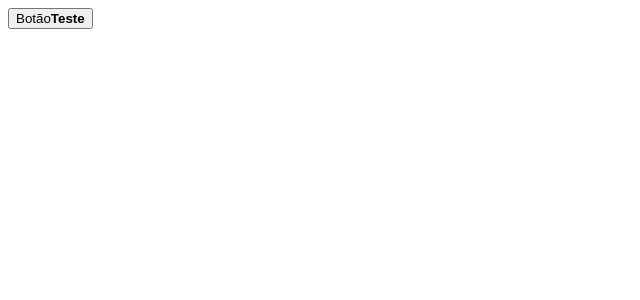
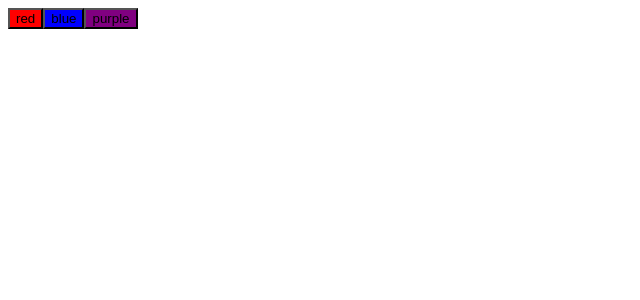
Before and after one commit to ticianacapris/NWL-4, a React (Create React App) app in the folder Aulas NWL/moveit/: page / in a window 1280 px wide. Shown: the top 300 px of the page, without its empty margins (0-640 px from the left). Built offline with nearby package versions, Linux system fonts and the light colour scheme.

Commit message:
change colors props

```diff
--- a/Aulas NWL/moveit/src/App.tsx
+++ b/Aulas NWL/moveit/src/App.tsx
@@ -3,7 +3,12 @@ import { Button } from '../src/components/Button'
 
 function App() {
   return (
-    <Button />
+    <div>
+      <Button color="red" />
+      <Button color="blue" />
+      <Button color="purple" />
+    </div>
+
   );
 }
 
--- a/Aulas NWL/moveit/src/components/Button.tsx
+++ b/Aulas NWL/moveit/src/components/Button.tsx
@@ -1,9 +1,14 @@
-export function Button() {
+interface ButtonProps {
+    color: string,
+}
+
+export function Button(props: ButtonProps) {
 
     return (
-        <button type="button" >
-            Botão
-            <strong>Teste</strong>
+        <button type="button" style={{ backgroundColor: props.color }} >
+            {props.color}
+
+
         </button>
     );
 }
```
